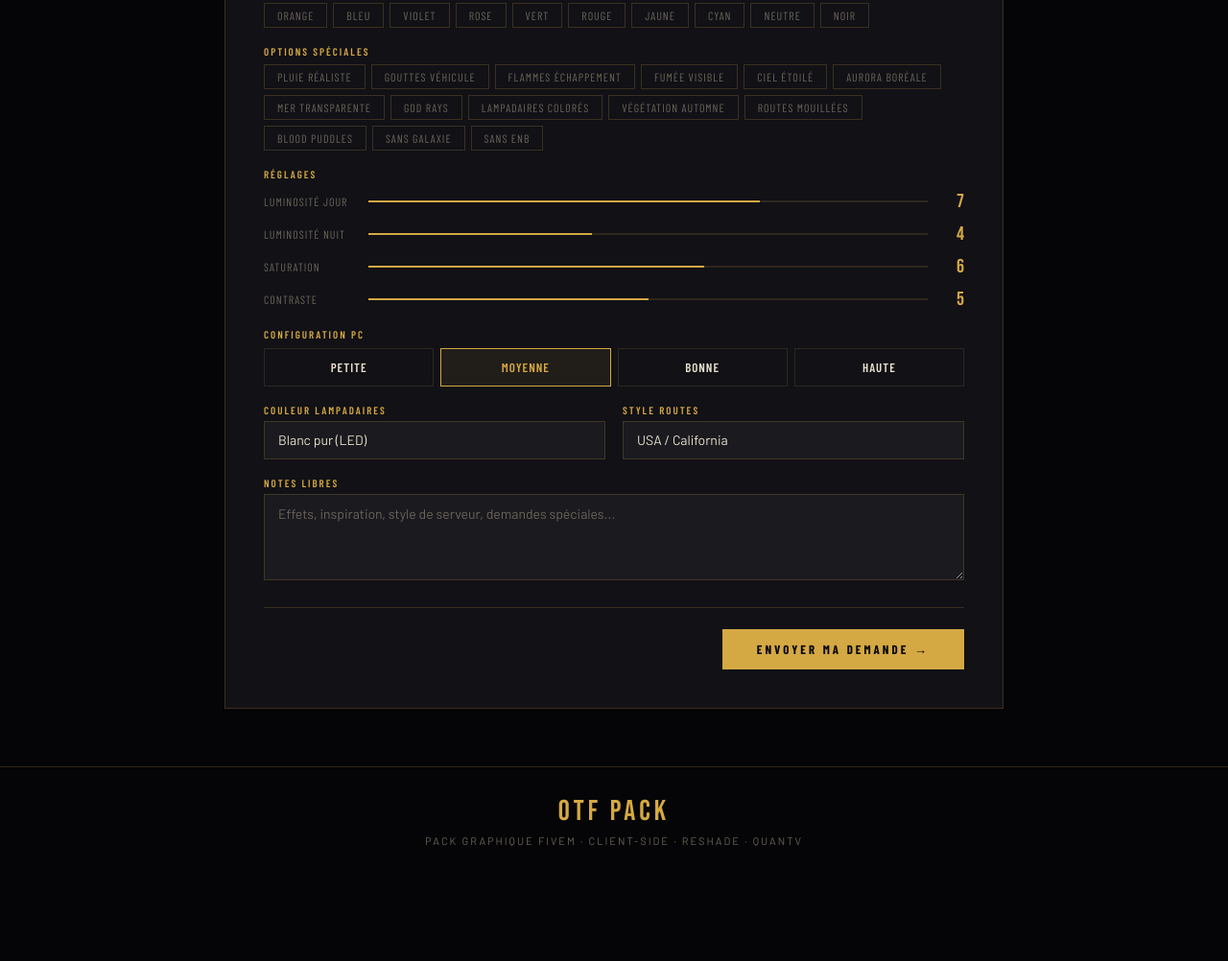
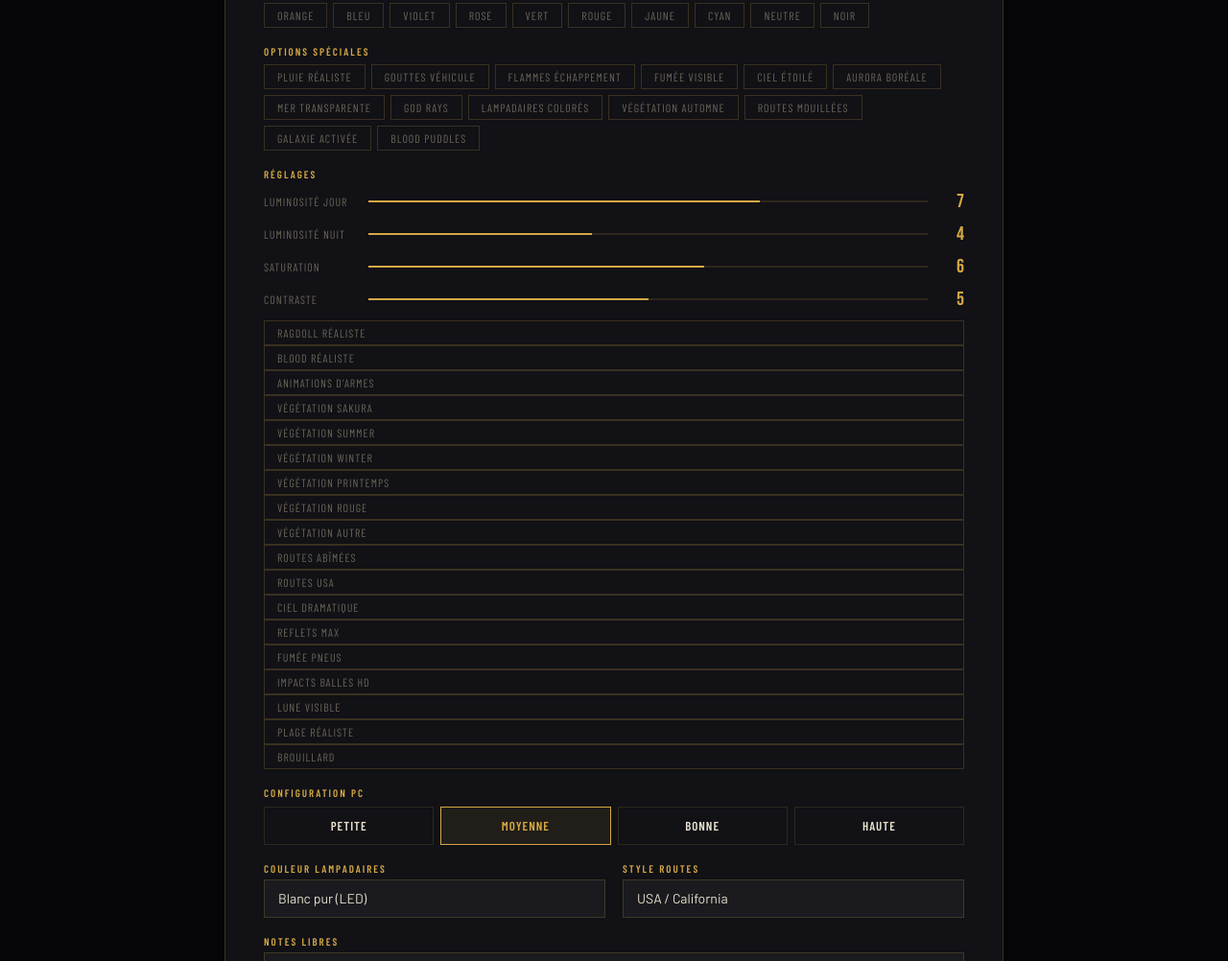
Before and after one commit to leonklj230-sudo/OTF-PACK, a plain HTML site: page index.html in a window 1280 px wide. Shown: the part 1293-2295 px from the top of the page at 96% size. Before the commit the page ends 2204 px from the top, so only its background shows below. Drawn offline with nearby package versions, Linux system fonts and the light colour scheme; a web font is replaced by a local one.

Commit message:
Add new visual effects options in index.html

```diff
--- a/index.html
+++ b/index.html
@@ -224,9 +224,10 @@ footer{border-top:1px solid var(--border);padding:28px 24px;text-align:center}
         <div class="chip" onclick="chip(this)">Lampadaires colorés</div>
         <div class="chip" onclick="chip(this)">Végétation automne</div>
         <div class="chip" onclick="chip(this)">Routes mouillées</div>
+        <div class="chip" onclick="chip(this)">Galaxie activée</div>
         <div class="chip" onclick="chip(this)">Blood puddles</div>
-        <div class="chip" onclick="chip(this)">Sans galaxie</div>
-        <div class="chip" onclick="chip(this)">Sans ENB</div>
+
+
       </div>
 
       <span class="chips-label" style="margin-bottom:10px;display:block">Réglages</span>
@@ -251,6 +252,24 @@ footer{border-top:1px solid var(--border);padding:28px 24px;text-align:center}
           <div class="slider-track"><div class="slider-fill" id="fill-con" style="width:50%"></div><input type="range" min="1" max="10" value="5" step="1" oninput="slide(this,'con')"></div>
           <span class="slider-val" id="val-con">5</span>
         </div>
+              <div class="chip" onclick="chip(this)">Ragdoll réaliste</div>
+        <div class="chip" onclick="chip(this)">Blood réaliste</div>
+        <div class="chip" onclick="chip(this)">Animations d'armes</div>
+        <div class="chip" onclick="chip(this)">Végétation Sakura</div>
+        <div class="chip" onclick="chip(this)">Végétation Summer</div>
+        <div class="chip" onclick="chip(this)">Végétation Winter</div>
+        <div class="chip" onclick="chip(this)">Végétation Printemps</div>
+        <div class="chip" onclick="chip(this)">Végétation Rouge</div>
+        <div class="chip" onclick="chip(this)">Végétation Autre</div>
+        <div class="chip" onclick="chip(this)">Routes abîmées</div>
+        <div class="chip" onclick="chip(this)">Routes USA</div>
+        <div class="chip" onclick="chip(this)">Ciel dramatique</div>
+        <div class="chip" onclick="chip(this)">Reflets max</div>
+        <div class="chip" onclick="chip(this)">Fumée pneus</div>
+        <div class="chip" onclick="chip(this)">Impacts balles HD</div>
+        <div class="chip" onclick="chip(this)">Lune visible</div>
+        <div class="chip" onclick="chip(this)">Plage réaliste</div>
+        <div class="chip" onclick="chip(this)">Brouillard</div>
       </div>
 
       <span class="chips-label" style="margin-bottom:8px;display:block">Configuration PC</span>
```
